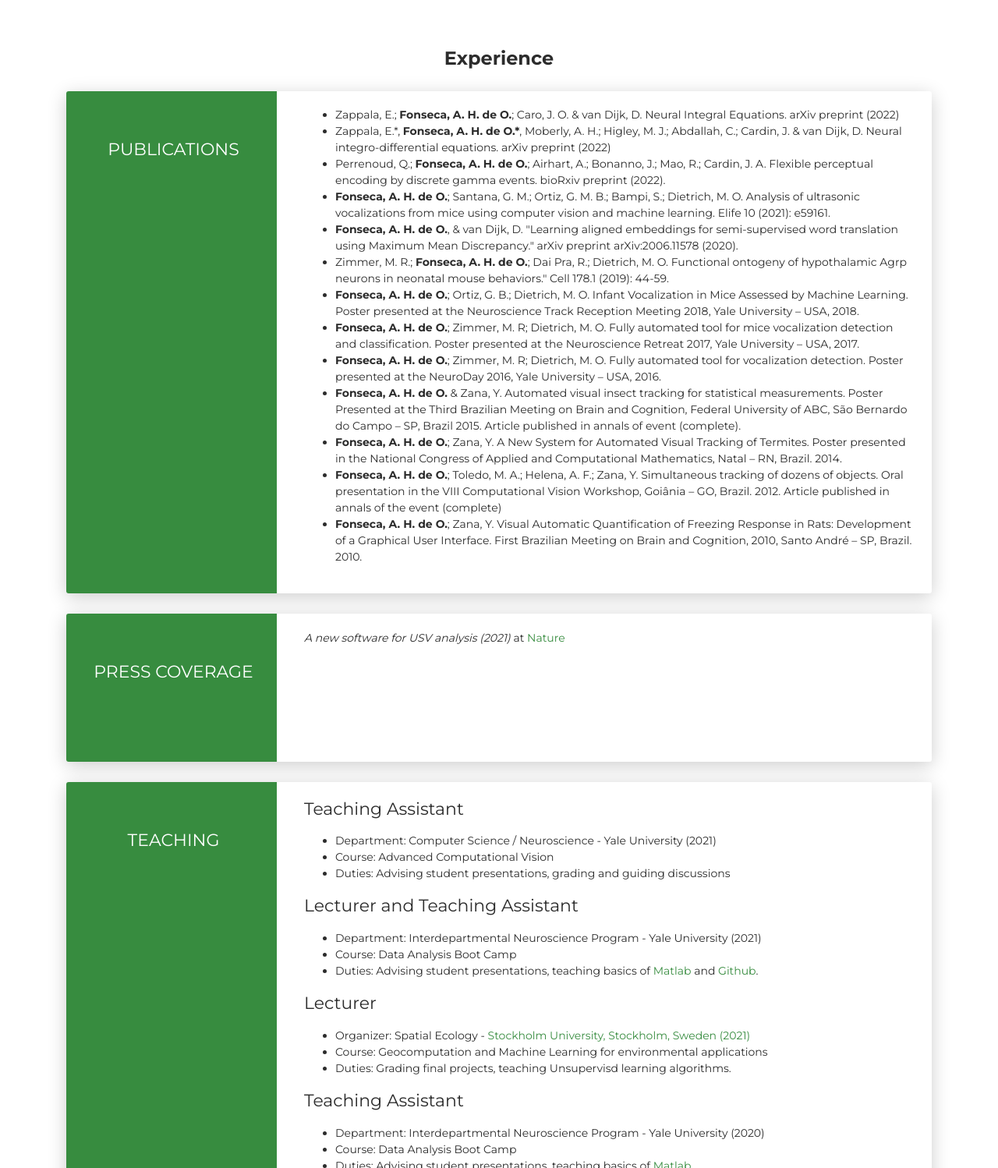
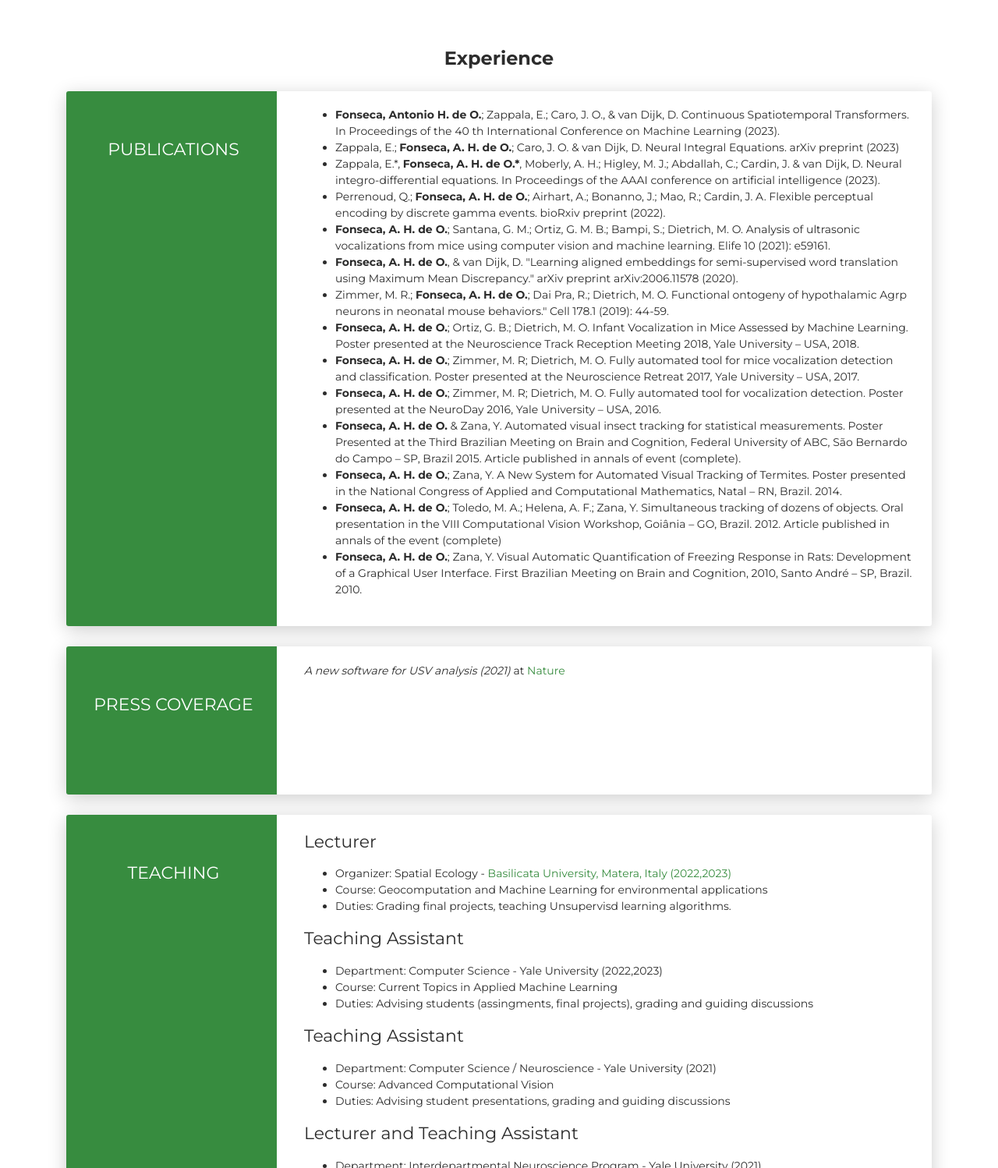
Before and after one commit to ahof1704/ahof1704.github.io, a plain HTML site: page index.html in a window 1280 px wide. Shown: the part 1920-3418 px from the top of the page at 78% size. Drawn offline with Linux system fonts and the light colour scheme.

Commit message:
updating cv

```diff
--- a/index.html
+++ b/index.html
@@ -304,8 +304,9 @@
           <div class="card-body">
             <!-- <div class="h5">Publications</div> -->
               <ul>
-                <li>Zappala, E.; <b>Fonseca, A. H. de O.</b>; Caro, J. O. & van Dijk, D. Neural Integral Equations. arXiv preprint (2022)</li>
-                <li>Zappala, E.*, <b>Fonseca, A. H. de O.*</b>, Moberly, A. H.; Higley, M. J.; Abdallah, C.; Cardin, J. & van Dijk, D. Neural integro-differential equations. arXiv preprint (2022)</li>
+                <li><b>Fonseca, Antonio H. de O.</b>; Zappala, E.; Caro, J. O., & van Dijk, D. Continuous Spatiotemporal Transformers. In Proceedings of the 40 th International Conference on Machine Learning (2023).</li>
+                <li>Zappala, E.; <b>Fonseca, A. H. de O.</b>; Caro, J. O. & van Dijk, D. Neural Integral Equations. arXiv preprint (2023)</li>
+                <li>Zappala, E.*, <b>Fonseca, A. H. de O.*</b>, Moberly, A. H.; Higley, M. J.; Abdallah, C.; Cardin, J. & van Dijk, D. Neural integro-differential equations. In Proceedings of the AAAI conference on artificial intelligence (2023).</li>
                 <li>Perrenoud, Q.; <b>Fonseca, A. H. de O.</b>; Airhart, A.; Bonanno, J.; Mao, R.; Cardin, J. A. Flexible perceptual encoding by discrete gamma events. bioRxiv preprint (2022).</li>
                 <li><b>Fonseca, A. H. de O.</b>; Santana, G. M.; Ortiz, G. M. B.; Bampi, S.; Dietrich, M. O. Analysis of ultrasonic vocalizations from mice using computer vision and machine learning. Elife 10 (2021): e59161.</li>
                 <li><b>Fonseca, A. H. de O.</b>, & van Dijk, D. "Learning aligned embeddings for semi-supervised word translation using Maximum Mean Discrepancy." arXiv preprint arXiv:2006.11578 (2020).</li>
@@ -349,6 +350,18 @@
         <div class="col-md-9" data-aos="fade-left" data-aos-offset="50" data-aos-duration="500">
           <div class="card-body">
             <!-- <div class="h5">Intern</div> -->
+            <div class="h5">Lecturer</div>
+            <ul>
+              <li>Organizer: Spatial Ecology - <a href="http://spatial-ecology.net/docs/build/html/COURSESAROUNDTHEWORLD/course_geocomp_ml_04-05_2023.html#">Basilicata University, Matera, Italy (2022,2023)</a> </li>
+              <li>Course: Geocomputation and Machine Learning for environmental applications </li>
+              <li>Duties: Grading final projects, teaching Unsupervisd learning algorithms. </li>
+            </ul>
+            <div class="h5">Teaching Assistant</div>
+            <ul>
+              <li>Department: Computer Science - Yale University (2022,2023)</li>
+              <li>Course: Current Topics in Applied Machine Learning </li>
+              <li>Duties:  Advising students (assingments, final projects), grading and guiding discussions </li>
+            </ul>
             <div class="h5">Teaching Assistant</div>
             <ul>
               <li>Department: Computer Science / Neuroscience - Yale University (2021)</li>
```
